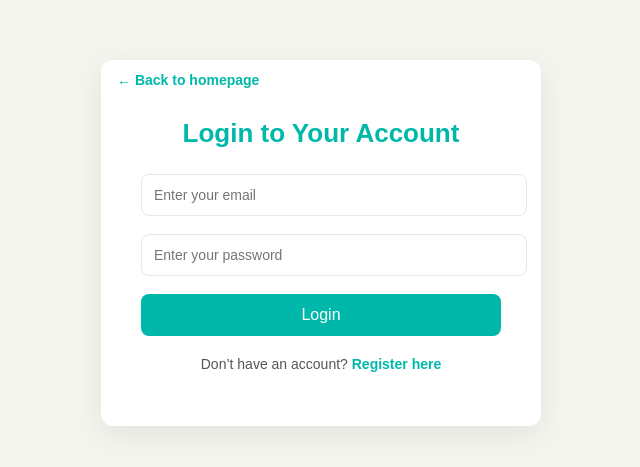
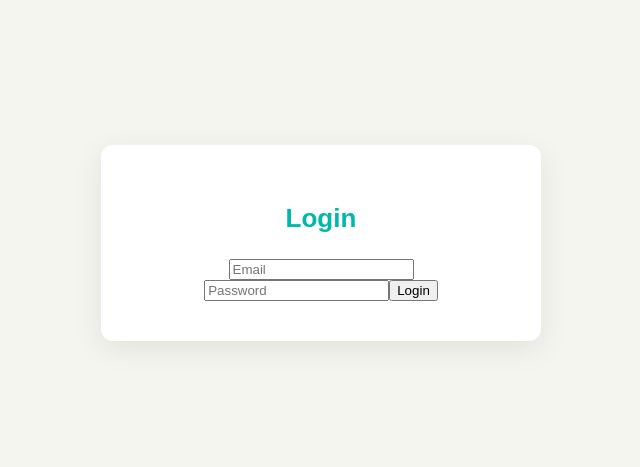
Before and after one commit to MobeenM17/SuswearGProject, a Next.js app: page /login in a window 1280 px wide. Shown: the part 157-624 px from the top of the page, without its empty margins (319-959 px from the left). Built offline with nearby package versions, Linux system fonts and the light colour scheme.

Commit message:
Login no links to the user email and password

```diff
--- /dev/null
+++ b/app/api/login/route.ts
@@ -0,0 +1,36 @@
+import { NextResponse } from "next/server";
+import { openDB } from "@/db/db";
+
+export async function POST(req: Request) {
+  try {
+    const body = await req.json();
+    const { email, password } = body;
+
+    if (!email || !password) {
+      return NextResponse.json({ error: "Email and password are required" }, { status: 400 });
+    }
+
+    const db = await openDB();
+
+    // Get user by email
+    const user = await db.get(
+      "SELECT * FROM Users WHERE Email = ?",
+      [email]
+    );
+
+    if (!user) {
+      return NextResponse.json({ error: "Invalid credentials" }, { status: 401 });
+    }
+
+    // Plain-text password comparison (temporary)
+    if (password !== user.Password_Hash) {
+      return NextResponse.json({ error: "Invalid credentials" }, { status: 401 });
+    }
+
+    // Successful login
+    return NextResponse.json({ message: "Login successful", user });
+  } catch (err) {
+    console.error(err);
+    return NextResponse.json({ error: "Server error" }, { status: 500 });
+  }
+}
--- a/app/login/page.tsx
+++ b/app/login/page.tsx
@@ -1,64 +1,55 @@
-"use client"; // enables client-side interactivity
-
-import React, { useState } from "react";
-import "./login.css"; // connects to the login CSS file
+"use client";
+import { useState } from "react";
+import { useRouter } from "next/navigation";
+import "./login.css";
 
 export default function LoginPage() {
-  // These state variables store user inputs for email and password
   const [email, setEmail] = useState("");
   const [password, setPassword] = useState("");
+  const [error, setError] = useState("");
+  const router = useRouter();
 
-  // This function handles when the login button is clicked
-  const handleLogin = (e: React.FormEvent) => {
-    e.preventDefault(); // stops the page from refreshing automatically
-    console.log("User tried to login with:", email, password);
-    // Later, this will be connected to the database validation (SQLite/Prisma)
-    alert("Login successful (placeholder message)");
+  const handleLogin = async (e: React.FormEvent) => {
+    e.preventDefault();
+    setError("");
+
+    const res = await fetch("/api/login", {
+      method: "POST",
+      headers: { "Content-Type": "application/json" },
+      body: JSON.stringify({ email, password }),
+    });
+
+    const data = await res.json();
+
+    if (res.ok) {
+      // Redirect based on role
+      if (data.user.User_Role === "Donor") router.push("/donor");
+      else if (data.user.User_Role === "Admin") router.push("/admin");
+      else if (data.user.User_Role === "Staff") router.push("/staff"); // optional
+    } else {
+      setError(data.error);
+    }
   };
 
   return (
     <div className="login-container">
-      {/* Back to homepage link */}
-      <a href="/" className="back-home">← Back to homepage</a>
-
-      {/* Page heading for login */}
-      <h1>Login to Your Account</h1>
-
-      {/* Login form begins */}
+      <h1>Login</h1>
       <form onSubmit={handleLogin}>
-        {/* Input field for user email */}
         <input
           type="text"
-          placeholder="Enter your email"
-          className="login-input"
+          placeholder="Email"
           value={email}
-          onChange={(e) => setEmail(e.target.value)} // stores input into state
-          required
+          onChange={(e) => setEmail(e.target.value)}
         />
-
-        {/* Input field for user password */}
         <input
           type="password"
-          placeholder="Enter your password"
-          className="login-input"
+          placeholder="Password"
           value={password}
-          onChange={(e) => setPassword(e.target.value)} // stores input into state
-          required
+          onChange={(e) => setPassword(e.target.value)}
         />
-
-        {/* Login button */}
-        <button type="submit" className="login-button">
-          Login
-        </button>
+        <button type="submit">Login</button>
       </form>
-
-      {/* Footer text with a register link */}
-      <div className="login-footer">
-        <p>
-          Don’t have an account?{" "}
-          <a href="/register">Register here</a>
-        </p>
-      </div>
+      {error && <p style={{ color: "red" }}>{error}</p>}
     </div>
   );
 }
--- a/package.json
+++ b/package.json
@@ -9,6 +9,7 @@
     "lint": "eslint"
   },
   "dependencies": {
+    "bcryptjs": "^3.0.3",
     "next": "16.0.1",
     "react": "18.3.1",
     "react-dom": "18.3.1",
@@ -18,6 +19,7 @@
   },
   "devDependencies": {
     "@tailwindcss/postcss": "^4",
+    "@types/bcryptjs": "^2.4.6",
     "@types/node": "^20",
     "@types/react": "^19",
     "@types/react-dom": "^19",
```
Also changed, not shown: 1 other file (tests, documents, lock files or other folders).
